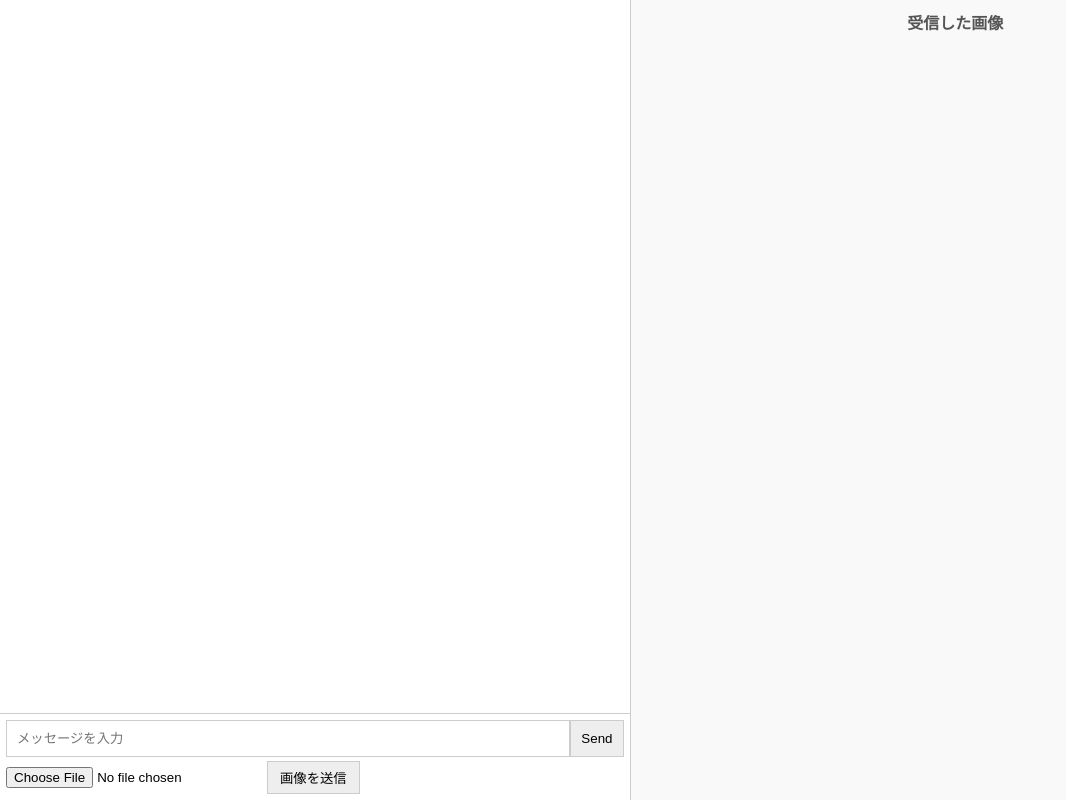
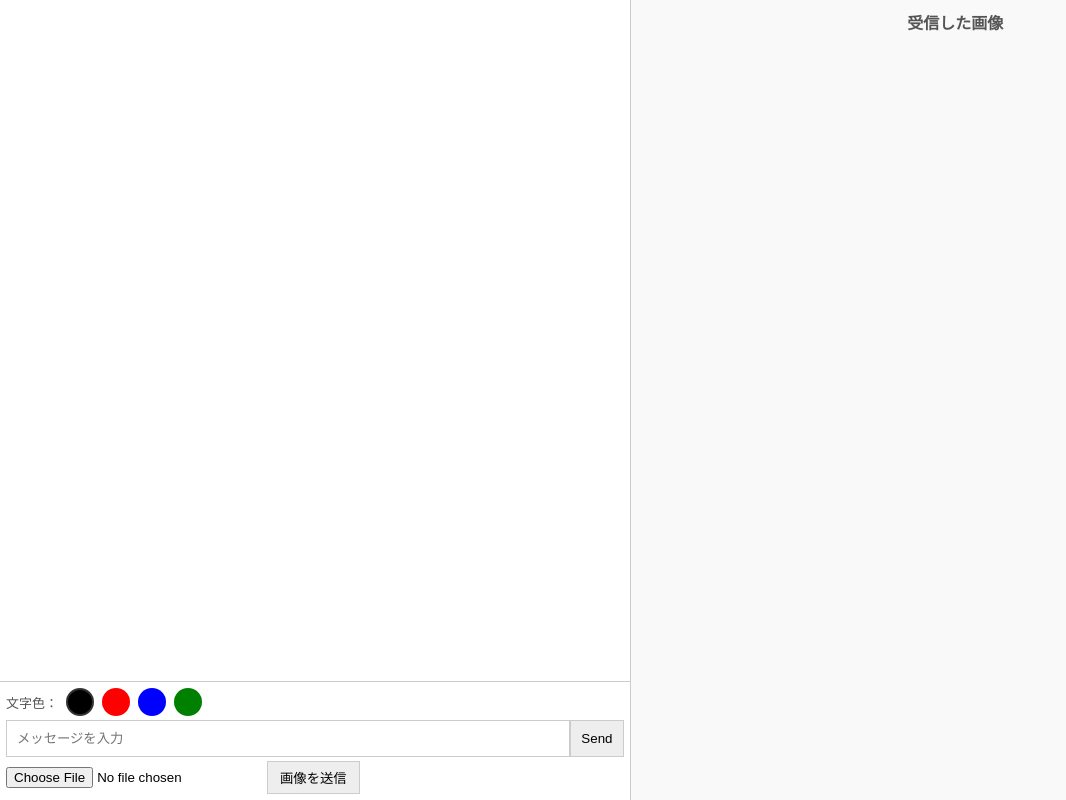
Before and after one commit to iwaseshoma/express-hello-world-2, a website: page public/index.html in a window 1280 px wide. Shown: the whole page, without its empty margins (0-1066 px from the left). Drawn offline with Linux system fonts and the light colour scheme.

Commit message:
update11

```diff
--- a/public/index.html
+++ b/public/index.html
@@ -80,6 +80,21 @@
         background: #eee;
         cursor: pointer;
       }
+      .color-row {
+        display: flex;
+        align-items: center;
+        gap: 8px;
+      }
+      .color-btn {
+        width: 28px;
+        height: 28px;
+        border-radius: 50%;
+        border: 2px solid transparent;
+        cursor: pointer;
+      }
+      .color-btn.selected {
+        border-color: #333;
+      }
       .system {
         color: gray;
         font-style: italic;
@@ -92,6 +107,13 @@
     <div class="left">
       <ul class="messages"></ul>
       <div class="form">
+        <div class="color-row">
+          <span style="font-size:13px; color:#555;">文字色：</span>
+          <button class="color-btn selected" data-color="black" style="background:black;"></button>
+          <button class="color-btn" data-color="red" style="background:red;"></button>
+          <button class="color-btn" data-color="blue" style="background:blue;"></button>
+          <button class="color-btn" data-color="green" style="background:green;"></button>
+        </div>
         <div class="input-row">
           <input class="input" autocomplete="off" placeholder="メッセージを入力" />
           <button class="submit">Send</button>
@@ -117,6 +139,16 @@
         const messages = document.querySelector('.messages')
         const imageList = document.querySelector('.image-list')
 
+        // 文字色の選択
+        let selectedColor = 'black'
+        document.querySelectorAll('.color-btn').forEach((btn) => {
+          btn.addEventListener('click', () => {
+            document.querySelectorAll('.color-btn').forEach((b) => b.classList.remove('selected'))
+            btn.classList.add('selected')
+            selectedColor = btn.dataset.color
+          })
+        })
+
         // テキスト送信
         const input = document.querySelector('.input')
         const submitBtn = document.querySelector('.submit')
@@ -124,7 +156,7 @@
           e.preventDefault()
           const text = input.value
           if (!text) return
-          ws.send(JSON.stringify({ type: 'chat', id: myId, text }))
+          ws.send(JSON.stringify({ type: 'chat', id: myId, text, color: selectedColor }))
           input.value = ''
           input.focus()
         })
@@ -163,6 +195,7 @@
             } else {
               li.textContent = `${data.id}: ${data.text}`
             }
+            li.style.color = data.color || 'black'  // 受信した色を適用
             messages.appendChild(li)
             messages.scrollTop = messages.scrollHeight
 
```
